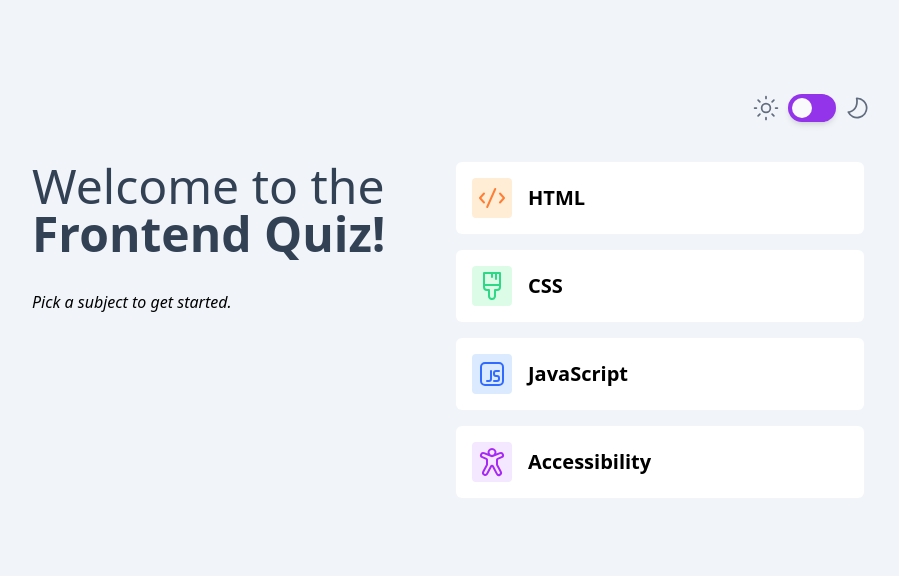
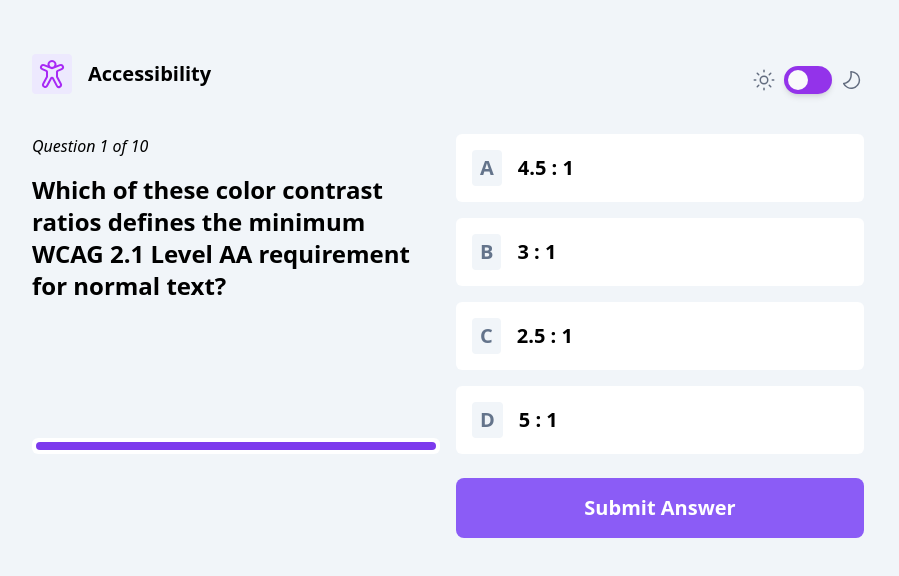
Before and after one commit to Odiesta/frontend-quiz-app-react, a React (Vite) app: page / in a window 1280 px wide. Shown: the part 104-680 px from the top of the page, without its empty margins (192-1091 px from the left). Built offline with nearby package versions, Linux system fonts and the light colour scheme.

Commit message:
create question and answer component

```diff
--- a/package.json
+++ b/package.json
@@ -25,6 +25,8 @@
     "eslint-plugin-react-refresh": "^0.4.16",
     "globals": "^15.14.0",
     "postcss": "^8.4.49",
+    "prettier": "^3.4.2",
+    "prettier-plugin-tailwindcss": "^0.6.9",
     "tailwindcss": "^3.4.17",
     "vite": "^6.0.5"
   }
--- a/src/App.jsx
+++ b/src/App.jsx
@@ -1,59 +1,75 @@
-import Welcome from "./components/Welcome";
+// import Welcome from "./components/Welcome";
 
-import iconSunDark from "./assets/images/icon-sun-dark.svg";
-import iconMoonDark from "./assets/images/icon-moon-dark.svg";
 import iconHTML from "./assets/images/icon-html.svg";
 import iconCSS from "./assets/images/icon-css.svg";
 import iconJS from "./assets/images/icon-js.svg";
 import iconAccessibility from "./assets/images/icon-accessibility.svg";
+import ViewMode from "./components/ViewMode";
+import QuizList from "./components/QuizList";
+import Question from "./components/Question";
+import QuestionTopic from "./components/QuestionTopic";
+import AnswerItem from "./components/AnswerItem";
+import AnswerList from "./components/AnswerList";
+
+const quizzes = [
+  {
+    icon: iconHTML,
+    name: "HTML",
+    bgColor: "bg-orange-100",
+  },
+  {
+    icon: iconCSS,
+    name: "CSS",
+    bgColor: "bg-green-100",
+  },
+  {
+    icon: iconJS,
+    name: "JavaScript",
+    bgColor: "bg-blue-100",
+  },
+  {
+    icon: iconAccessibility,
+    name: "Accessibility",
+    bgColor: "bg-purple-100",
+  },
+];
+
+const answers = [
+  {
+    option: "A",
+    value: "4.5 : 1",
+  },
+  {
+    option: "B",
+    value: "3 : 1",
+  },
+  {
+    option: "C",
+    value: "2.5 : 1",
+  },
+  {
+    option: "D",
+    value: "5 : 1",
+  },
+];
 
 function App() {
   return (
-    <div className="h-screen flex flex-col md:justify-center p-8 max-w-4xl mx-auto">
-      <div className="view-mode self-end flex">
-        <img src={iconSunDark} alt="Icon Sun" className="light" />
+    <div className="mx-auto flex h-screen max-w-4xl flex-col p-8 md:justify-center">
+      <div className="flex justify-between">
+        <QuestionTopic />
+        <ViewMode />
+      </div>
 
-        <label className="relative inline-flex items-center cursor-pointer ml-2">
-          <input type="checkbox" value="" className="sr-only peer" />
-          <div className="group peer ring-0 bg-purple-600  rounded-full outline-none duration-300 after:duration-300 w-12 h-7 shadow-md peer-checked:bg-purple-600  peer-focus:outline-none  after:rounded-full after:absolute after:bg-gray-50 after:outline-none after:h-5 after:w-5 after:top-1 after:left-1 after:-rotate-180 after:flex after:justify-center after:items-center peer-checked:after:translate-x-5  peer-hover:after:scale-95 peer-checked:after:rotate-0"></div>
-        </label>
-        <img src={iconMoonDark} alt="Icon Moon" className="dark ml-2" />
-      </div>
-      <div className="grid md:grid-cols-2 grid-cols-1 gap-y-12 md:gap-x-4 mt-10">
-        <Welcome />
-        <div className="quiz-list">
-          <div className="quiz-group bg-white p-4 font-bold rounded-md flex items-center">
-            <img
-              src={iconHTML}
-              alt=""
-              className="quiz-icon bg-orange-100 p-1 w-10 h-10 rounded"
-            />
-            <p className="quiz-title ml-4 text-xl">HTML</p>
-          </div>
-          <div className="quiz-group bg-white p-4 font-bold rounded-md flex items-center mt-4">
-            <img
-              src={iconCSS}
-              alt=""
-              className="quiz-icon bg-green-100 p-1 w-10 h-10 rounded"
-            />
-            <p className="quiz-title ml-4 text-xl">CSS</p>
-          </div>
-          <div className="quiz-group bg-white p-4 font-bold rounded-md flex items-center mt-4">
-            <img
-              src={iconJS}
-              alt=""
-              className="quiz-icon bg-blue-100 p-1 w-10 h-10 rounded"
-            />
-            <p className="quiz-title ml-4 text-xl">JavaScript</p>
-          </div>
-          <div className="quiz-group bg-white p-4 font-bold rounded-md flex items-center mt-4">
-            <img
-              src={iconAccessibility}
-              alt=""
-              className="quiz-icon bg-purple-100 p-1 w-10 h-10 rounded"
-            />
-            <p className="quiz-title ml-4 text-xl">Accessibility</p>
-          </div>
+      <div className="mt-10 grid grid-cols-1 gap-y-2 md:grid-cols-2 md:gap-x-4">
+        <Question />
+        {/* <QuizList quizList={quizzes} /> */}
+        <AnswerList answerList={answers} />
+
+        <div className="md:col-start-2">
+          <button className="col-span-2 mt-4 w-full justify-self-end rounded-lg bg-violet-500 px-4 py-4 text-xl font-bold text-white">
+            Submit Answer
+          </button>
         </div>
       </div>
     </div>
--- /dev/null
+++ b/src/components/AnswerItem.jsx
@@ -0,0 +1,13 @@
+/* eslint-disable react/prop-types */
+export default function AnswerItem({ option, value, answerClass = "" }) {
+  return (
+    <div
+      className={`flex items-center rounded-md bg-white p-4 font-bold ${answerClass}`}
+    >
+      <p className="rounded bg-slate-100 px-2 py-1 text-xl text-slate-500">
+        {option}
+      </p>
+      <p className="quiz-title ml-4 text-xl">{value}</p>
+    </div>
+  );
+}
--- /dev/null
+++ b/src/components/AnswerList.jsx
@@ -0,0 +1,19 @@
+/* eslint-disable react/prop-types */
+import AnswerItem from "./AnswerItem";
+
+export default function AnswerList({ answerList }) {
+  const answers = answerList.map((answer, i) => {
+    const answerClass = i === 0 ? "" : "mt-4";
+
+    return (
+      <AnswerItem
+        option={answer.option}
+        value={answer.value}
+        key={answer.value}
+        answerClass={answerClass}
+      />
+    );
+  });
+
+  return <div>{answers}</div>;
+}
--- /dev/null
+++ b/src/components/Question.jsx
@@ -0,0 +1,16 @@
+export default function Question() {
+  return (
+    <div className="md:flex md:flex-col md:justify-between">
+      <div>
+        <p className="italic">Question 1 of 10</p>
+        <p className="mt-4 text-2xl font-semibold">
+          Which of these color contrast ratios defines the minimum WCAG 2.1
+          Level AA requirement for normal text?
+        </p>
+      </div>
+      <div className="mt-8 flex h-4 w-full items-center rounded-md bg-white">
+        <div className="mx-1 h-2 w-full rounded-md bg-violet-600"></div>
+      </div>
+    </div>
+  );
+}
--- /dev/null
+++ b/src/components/QuestionTopic.jsx
@@ -0,0 +1,14 @@
+import iconAccessibility from "../assets/images/icon-accessibility.svg";
+
+export default function QuestionTopic() {
+  return (
+    <div className="flex items-center">
+      <img
+        src={iconAccessibility}
+        alt=""
+        className="h-10 w-10 rounded bg-violet-100 p-1"
+      />
+      <p className="ml-4 text-xl font-semibold">Accessibility</p>
+    </div>
+  );
+}
--- a/src/components/QuizItem.jsx
+++ b/src/components/QuizItem.jsx
@@ -1,11 +1,13 @@
 /* eslint-disable react/prop-types */
-export default function QuizItem({ icon, quiz, bgColor }) {
+export default function QuizItem({ icon, name, bgColor, quizClass = "" }) {
   const style = `quiz-icon p-1 w-10 h-10 rounded ${bgColor}`;
 
   return (
-    <div className="quiz-group bg-white p-4 font-bold rounded-md flex items-center">
+    <div
+      className={`quiz-group flex items-center rounded-md bg-white p-4 font-bold ${quizClass}`}
+    >
       <img src={icon} alt="" className={style} />
-      <p className="quiz-title ml-4 text-xl">{quiz}</p>
+      <p className="quiz-title ml-4 text-xl">{name}</p>
     </div>
   );
 }
--- a/src/components/QuizList.jsx
+++ b/src/components/QuizList.jsx
@@ -0,0 +1,20 @@
+import QuizItem from "./QuizItem";
+
+/* eslint-disable react/prop-types */
+export default function QuizList({ quizList }) {
+  const quizzes = quizList.map((quiz, i) => {
+    const quizClass = i === 0 ? "" : "mt-4";
+
+    return (
+      <QuizItem
+        icon={quiz.icon}
+        name={quiz.name}
+        bgColor={quiz.bgColor}
+        quizClass={quizClass}
+        key={quiz.name}
+      />
+    );
+  });
+
+  return <div>{quizzes}</div>;
+}
```
Also changed, not shown: 2 other files (tests, documents, lock files or other folders).
